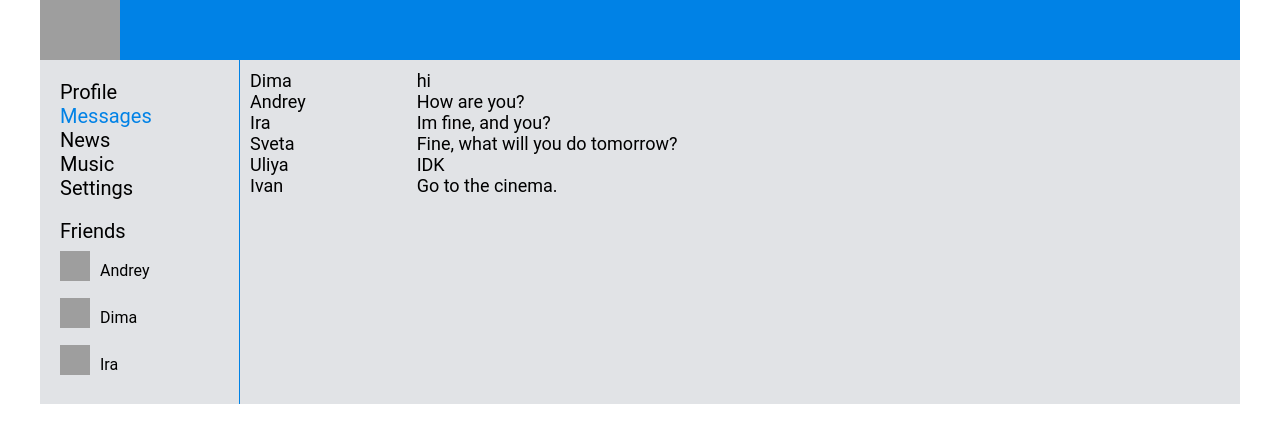
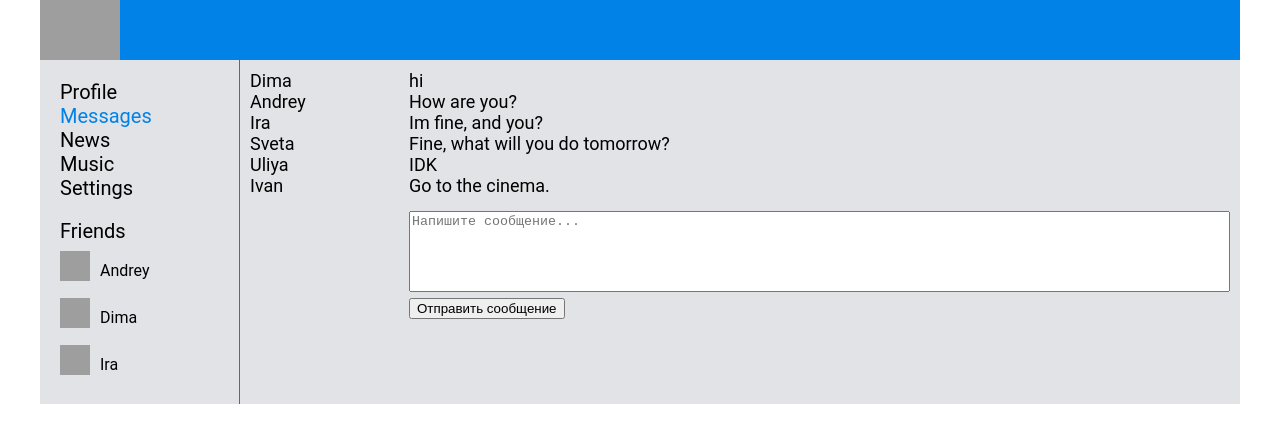
Before and after one commit to Dizagler/my-new-app, a React (Create React App) app: page /dialogs in a window 1280 px wide. Shown: the top 442 px of the page. Built offline with nearby package versions, Linux system fonts and the light colour scheme; grey boxes are pictures that could not be loaded.

Commit message:
13.10 20:15 add text area to dialogs

```diff
--- a/src/components/Dialogs/Dialogs.jsx
+++ b/src/components/Dialogs/Dialogs.jsx
@@ -8,6 +8,12 @@ const Dialogs = (props) => {
 
   let dialogsElements = props.state.dialogs.map((d) => <DialogItem name={d.name} id={d.id} />)
   let messegesElements = props.state.messages.map((m) => <Message message={m.message} />)
+  let newDialogElement = React.createRef();
+  let addMessage = () => {
+    let text = newDialogElement.current.value;
+    alert(text);
+  }
+
 
   return (
     <div className={s.dialogs}>
@@ -16,7 +22,16 @@ const Dialogs = (props) => {
       </div>
       <div className={s.messages}>
         {messegesElements}
+        <div className={s.messageEnter}>
+          <div>
+        <textarea ref={newDialogElement} className={s.messageAdd} placeholder="Напишите сообщение..." id="" cols="100" rows="5"></textarea>
+        </div>
+        <div>
+        <button onClick={addMessage}>Отправить сообщение</button>
+        </div>
+        </div>
       </div>
+
     </div>
 
   )
--- a/src/components/Dialogs/Dialogs.module.css
+++ b/src/components/Dialogs/Dialogs.module.css
@@ -1,6 +1,7 @@
 .dialogs{
  display: grid;
  grid-template-columns: 2fr 10fr;
+ position: relative;
 }
 .dialogsItems{
  padding: 10px;
@@ -17,6 +18,15 @@
  padding: 10px;
  font-size: 18px;
 }
-.message{
-
+.messageAdd{
+ outline: none;
+ -moz-appearance: none;
+ resize: none;
+ overflow: auto;
+ }
+.messageEnter {
+  margin-top: 15px;
+  /* position:absolute;
+  bottom:0;
+  top: 140%; */
 }
--- a/src/components/Dialogs/Message/Message.jsx
+++ b/src/components/Dialogs/Message/Message.jsx
@@ -3,7 +3,9 @@ import s from './../Dialogs.module.css';
 
 const Message = (props) => {
   return (
-    <div className={s.dialog}>{props.message}</div>
+    <div className={s.dialog}>
+      {props.message}
+    </div>
   )
 }
 
--- a/src/components/Profile/Posts/Posts.jsx
+++ b/src/components/Profile/Posts/Posts.jsx
@@ -4,18 +4,23 @@ import Post from './Post/Post';
 
 const Posts = (props) => {
 
-  let postsElements = props.posts.map(p => <Post message={p.message} likes={p.likesCount} />)
+  let postsElements = props.posts.map(p => <Post message={p.message} likes={p.likesCount} />);
 
+  let newPostElement = React.createRef();
+  let addPost = () => {
+    let text = newPostElement.current.value;
+    alert(text);
+  }
 
   return (
     <div className={s.postsBlock}>
       <h3>My posts</h3>
       <div>
         <div>
-          <textarea className={s.textarea} placeholder="Напишите что у вас нового!"  id="" cols="100" rows="5"></textarea>
+          <textarea ref={newPostElement} className={s.textarea} placeholder="Напишите что у вас нового!"  id="" cols="100" rows="5"></textarea>
         </div>
         <div>
-          <button>Add post</button>
+          <button onClick={ addPost }>Add post</button>
         </div>
 
       </div>
--- a/src/redux/state.js
+++ b/src/redux/state.js
@@ -28,7 +28,7 @@ dialogsPage: {
 friendsNav: {
   friends: [
       { id: 1, name: 'Andrey'},
-      { id: 2, name:  'Dima'},
+      { id: 2, name: 'Dima'},
       { id: 3, name: 'Ira' },
 ]
 }
```
